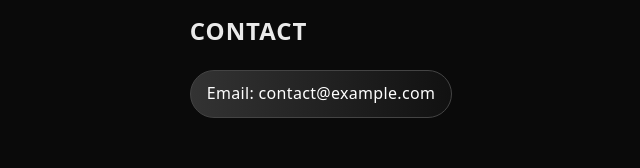
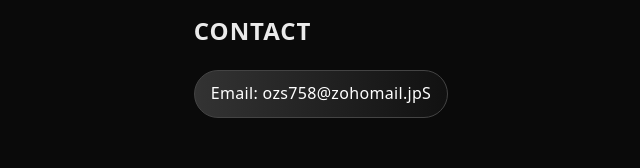
Before and after one commit to OZS360/ozs-artist-page, a React (Vite) app: page / in a window 1280 px wide. Shown: the part 3208-3376 px from the top of the page, without its empty margins (319-959 px from the left). Built offline with nearby package versions, Linux system fonts and the light colour scheme.

Commit message:
update contact info in App.jsx

```diff
--- a/src/App.jsx
+++ b/src/App.jsx
@@ -11,7 +11,7 @@ export default function App() {
       soundcloud: "https://soundcloud.com/your_profile",
       spotify: "https://open.spotify.com/artist/your_id"
     },
-    email: "contact@example.com"
+    email: "ozs758@zohomail.jpS"
   };
 
 return (
```
